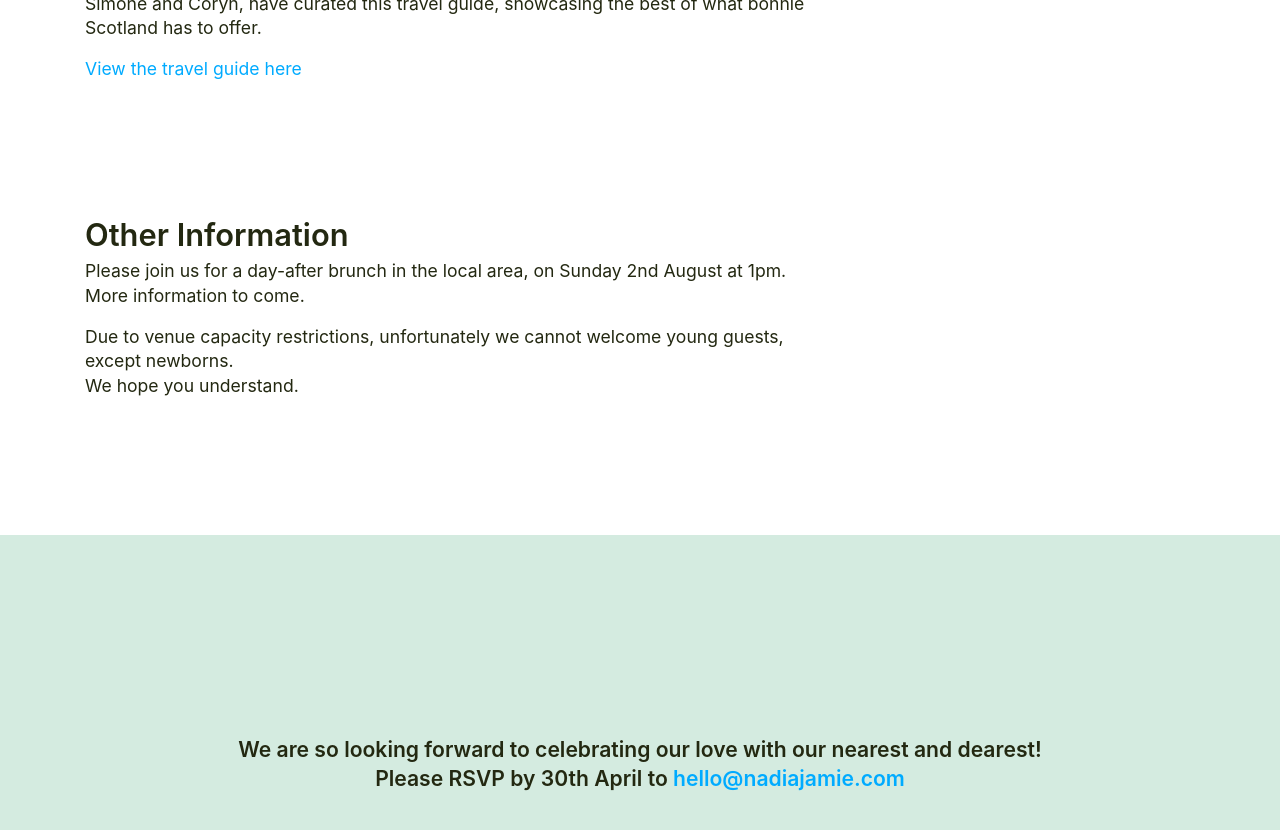
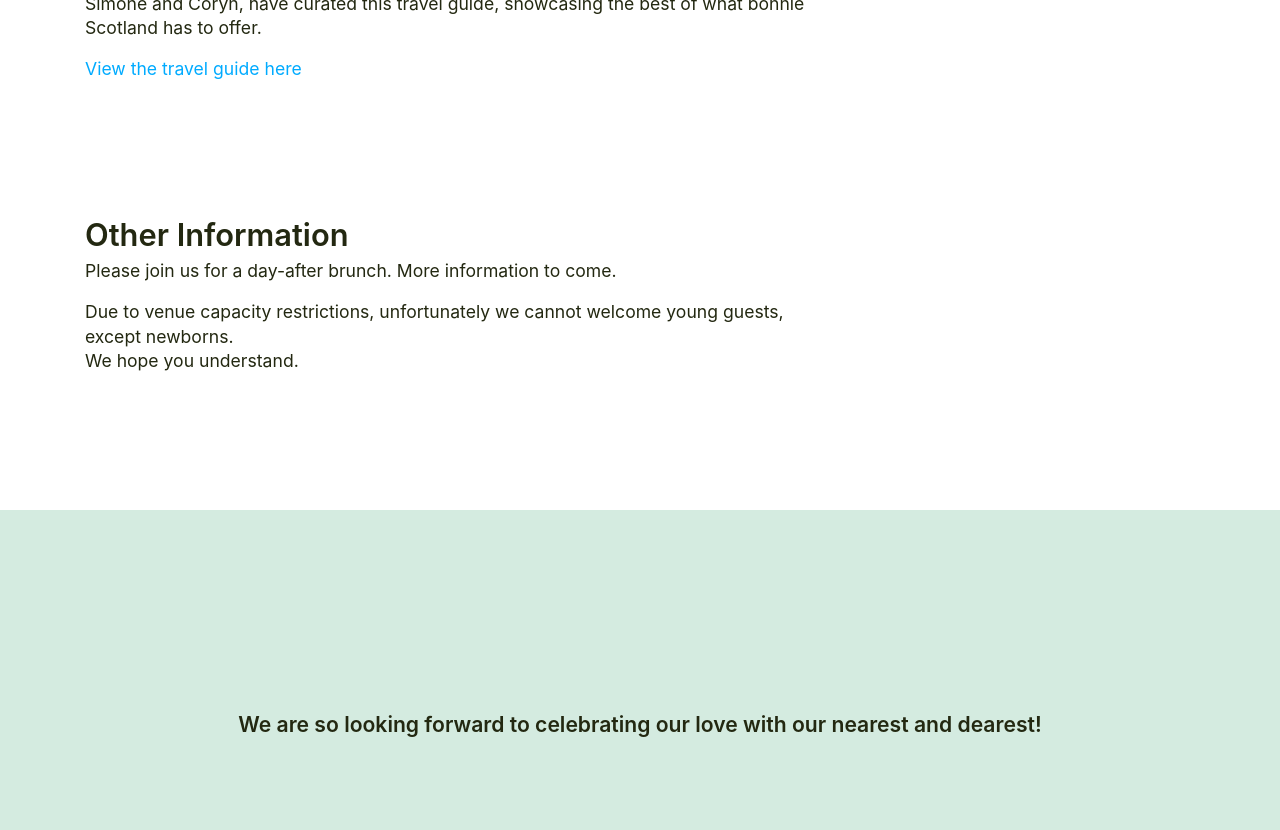
Before and after one commit to JamieRobertson/nadia-jamie, a Jekyll site: the page built from index.html, in a window 1280 px wide and 900 px high, scrolled down 3341 px. Shown: the top 830 px of the window. Built offline with Jekyll 4.4.1, drawn with Linux system fonts in a browser that asks for light colours; nearby versions of some CDN libraries; some web fonts are replaced.

Commit message:
Remove date references

```diff
--- a/index.html
+++ b/index.html
@@ -239,7 +239,8 @@ title: "Nadia and Jamie are getting married!"
 
                 <h3>Other Information</h3>
                 <p>
-                    Please join us for a day-after brunch in the local area, on Sunday 2nd August at 1pm. <br class="d-none d-xl-block">
+                    Please join us for a day-after brunch.
+                    <!-- in the local area, on Sunday 2nd August at 1pm. <br class="d-none d-xl-block"> -->
                     More information to come.
                 </p>
 
@@ -259,8 +260,10 @@ title: "Nadia and Jamie are getting married!"
             <div class="col-12">
                 <p class="text-lg font-weight-bold">
                     We are so looking forward to celebrating our love with our nearest and dearest!
+                    <!--
                     <br class="d-none d-md-block">
                     Please RSVP by 30th April to <a href="mailto:{{ site.email }}">{{ site.email }}</a>
+                    -->
                 </p>
             </div>
         </div>
```
